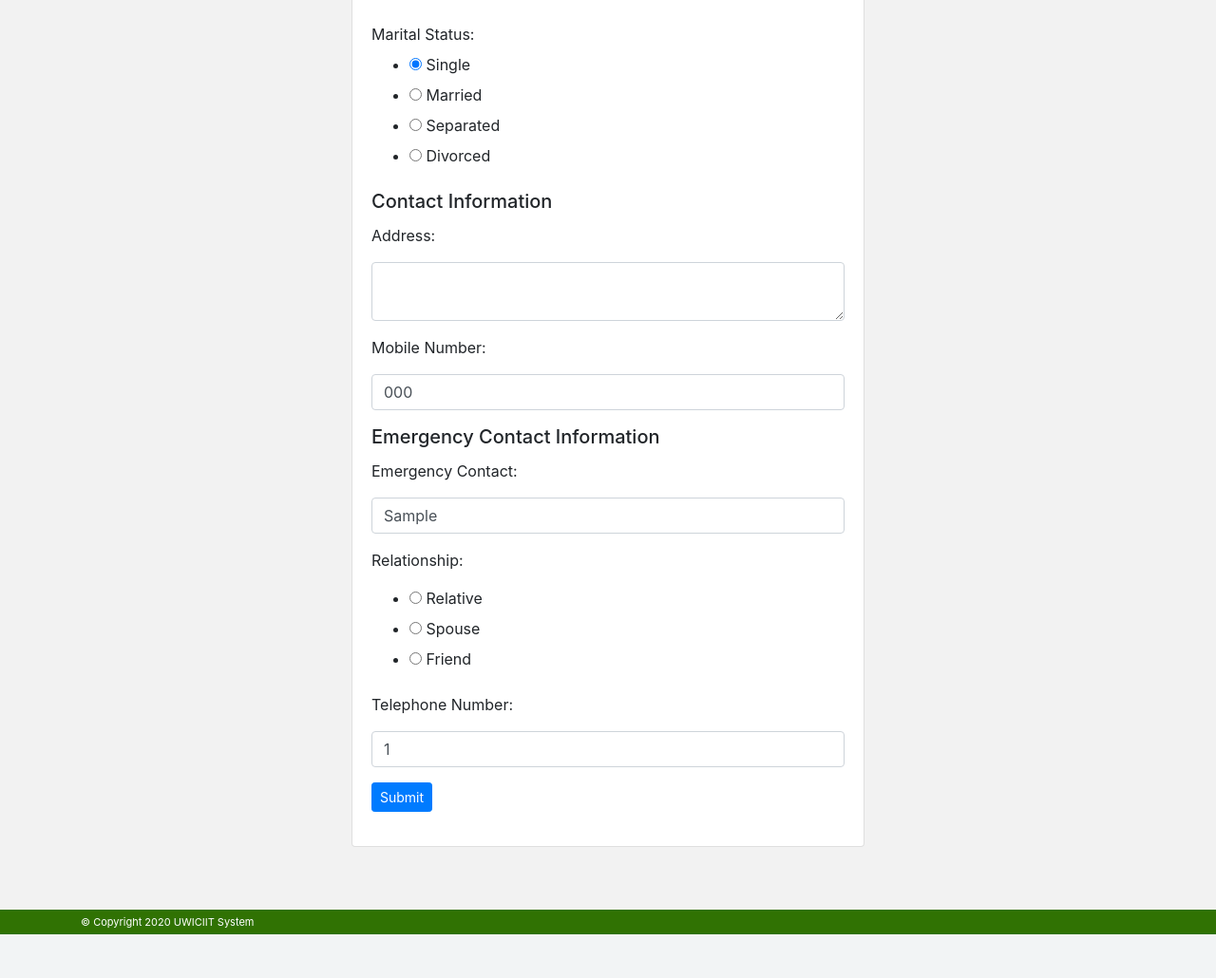
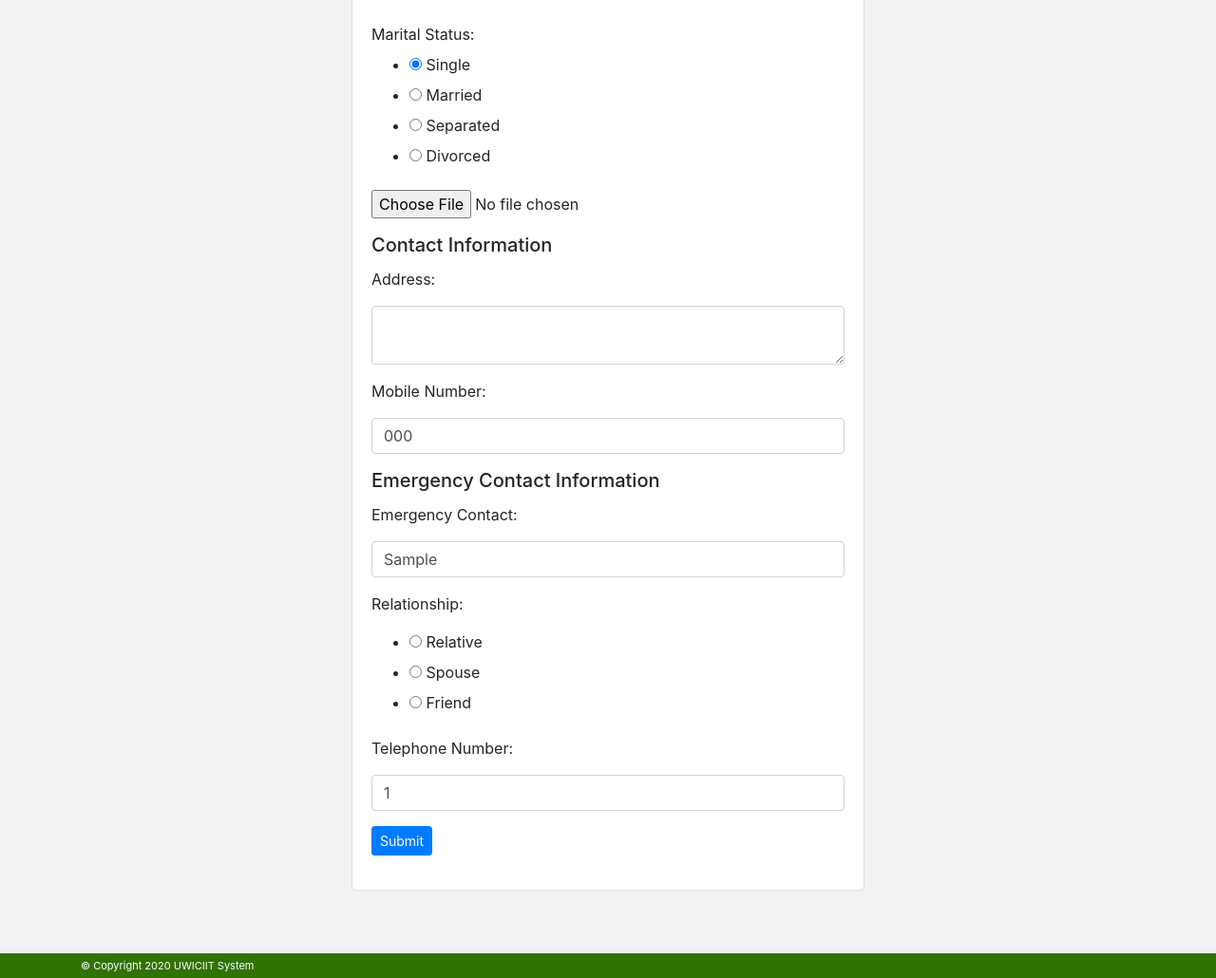
Before and after one commit to omason1948/UWICIITSystem, a Flask app: page /personalInfo/update in a window 1280 px wide. Shown: the part 486-1516 px from the top of the page at 95% size. Before the commit the page ends 1470 px from the top, so only its background shows below. Run offline with Flask 2, Linux system fonts and the light colour scheme; the visitor is signed in with stand-in values (Sample User, id 1); a database or web service that is not in the repository returns one stand-in record (values such as "Sample title"); parts of the project's set-up code (start-up, migrations or seed data) failed here and were passed over; some libraries are stand-ins or nearby versions.

Commit message:
Update personalinfopage.html

```diff
--- a/app/templates/personalinfopage.html
+++ b/app/templates/personalinfopage.html
@@ -33,6 +33,10 @@
                     <div class="form-group">
                     {{ form.maritalStatus.label }}<br>
                     {{ form.maritalStatus(default=studentData.maritalStatus) }}
+                    </div>
+
+                    <div class="form-group">
+                    {{ form.passport() }}<br>
                     </div>
 
                     <h5 class="card-title"> Contact Information </h5>
```
